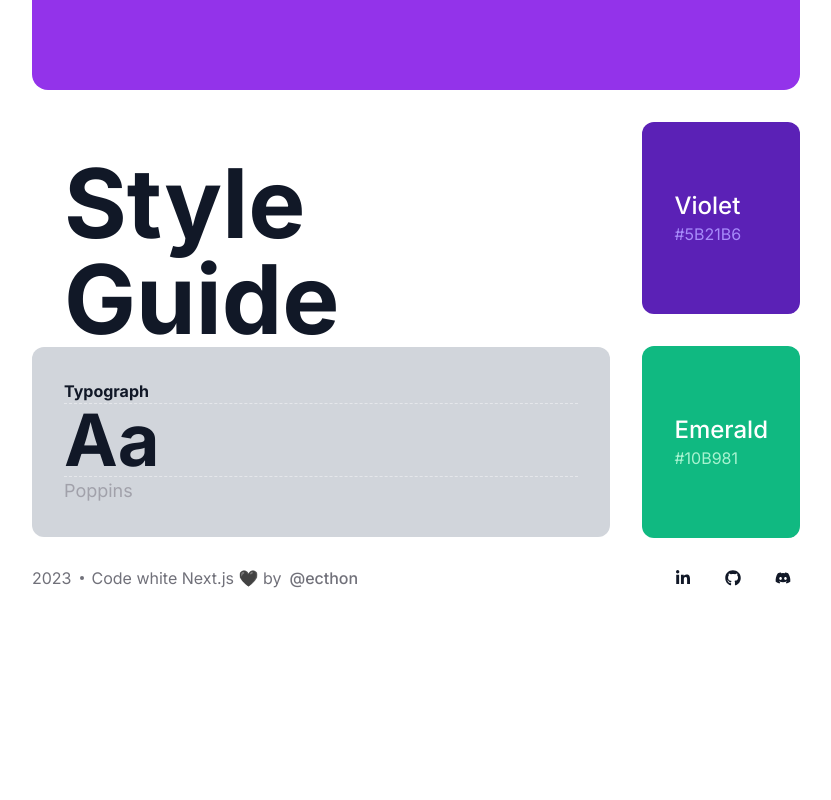
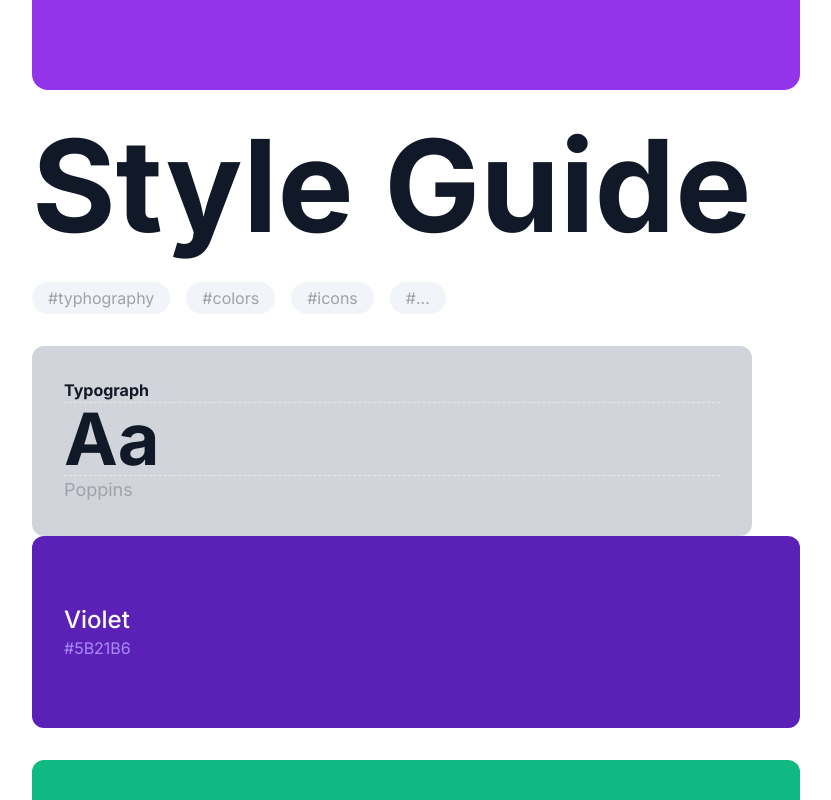
Before and after one commit to ecthon/ecthon-app-2023, a Next.js app: page / in a window 1280 px wide. Shown: the part 1840-2640 px from the top of the page, without its empty margins (224-1055 px from the left). Before the commit the page ends 2458 px from the top, so only its background shows below. Built offline with nearby package versions, Linux system fonts and the light colour scheme.

Commit message:
style: responsive StyleGuide section

```diff
--- a/src/app/page.tsx
+++ b/src/app/page.tsx
@@ -2,7 +2,7 @@ import { Footer } from "@/components/Footer";
 import { Header } from "@/components/Header";
 import { Heading } from "@/components/sections/Heading";
 import { Projects } from "@/components/sections/Projects";
-import { UIGuide } from "@/components/sections/UIGuide.tsx";
+import { UIGuide } from "@/components/sections/StyleGuide";
 
 export default function Home() {
   return (
--- /dev/null
+++ b/src/components/sections/StyleGuide/index.tsx
@@ -0,0 +1,34 @@
+export function UIGuide() {
+    return (
+        <section className="flex w-3/5 max-sm:w-4/5 h-auto mx-auto rounded-2xl mt-8">
+            <div className="flex flex-wrap w-full max-sm:w-100% h-auto items-center justify-between gap-x-8 max-sm:gap-y-4">
+                <div className="flex flex-wrap flex-col gap-8">
+                    <div className="flex flex-col h-48 max-sm:h-auto gap-8 rounded-xl">
+                        <p className="font-bold text-gray-900 text-9xl max-sm:text-5xl">Style Guide</p>
+                        <div className="flex flex-wrap gap-4 max-sm:w-100%">
+                            <span className="text-zinc-400 max-sm:text-base bg-slate-100 rounded-full px-4 py-1">#typhography</span>
+                            <span className="text-zinc-400 max-sm:text-base bg-slate-100 rounded-full px-4 py-1">#colors</span>
+                            <span className="text-zinc-400 max-sm:text-base bg-slate-100 rounded-full px-4 py-1">#icons</span>
+                            <span className="text-zinc-400 max-sm:text-base bg-slate-100 rounded-full px-4 py-1">#...</span>
+                        </div>
+                    </div>
+                    <div className="flex flex-col w-50% bg-gray-300 p-8 rounded-xl divide-y divide-dashed">
+                        <p className="flex text-gray-900 font-bold">Typograph</p>
+                        <p className="flex text-gray-900 text-7xl font-bold">Aa</p>
+                        <p className="flex text-lg text-zinc-400">Poppins</p>
+                    </div>
+                </div>
+                <div className="flex flex-col gap-8 max-sm:gap-4 flex-1">
+                    <div className="flex flex-col h-48 p-8 justify-center bg-violet-800 rounded-xl">
+                        <p className="text-2xl font-medium text-white">Violet</p>
+                        <p className="text-violet-400">#5B21B6</p>
+                    </div>
+                    <div className="flex flex-col h-48 p-8 justify-center bg-emerald-500 rounded-xl">
+                        <p className="text-2xl font-medium text-white">Emerald</p>
+                        <p className="text-emerald-200">#10B981</p>
+                    </div>
+                </div>
+            </div>
+        </section>
+    )
+}
--- a/src/components/sections/UIGuide.tsx/index.tsx
+++ /dev/null
@@ -1,34 +0,0 @@
-export function UIGuide() {
-    return (
-        <div className="flex w-3/5 h-auto mx-auto rounded-2xl mt-8">
-            <div className="flex w-full mb:flex-col items-center justify-between gap-x-8">
-                <div className="flex flex-col gap-8">
-                    <div className="flex flex-col h-48 gap-8 p-8 rounded-xl">
-                        <p className="font-bold text-gray-900 text-9xl md:text-8xl">Style Guide</p>
-                        <div className="flex gap-4">
-                            <span className="text-zinc-400 bg-slate-100 rounded-full px-4 py-1">#typhography</span>
-                            <span className="text-zinc-400 bg-slate-100 rounded-full px-4 py-1">#colors</span>
-                            <span className="text-zinc-400 bg-slate-100 rounded-full px-4 py-1">#icons</span>
-                            <span className="text-zinc-400 bg-slate-100 rounded-full px-4 py-1">#...</span>
-                        </div>
-                    </div>
-                    <div className="flex flex-col w-50% bg-gray-300 p-8 rounded-xl divide-y divide-dashed">
-                        <p className="flex text-gray-900 font-bold">Typograph</p>
-                        <p className="flex text-gray-900 text-7xl font-bold">Aa</p>
-                        <p className="flex text-lg text-zinc-400">Poppins</p>
-                    </div>
-                </div>
-                <div className="flex flex-col gap-8 flex-1">
-                    <div className="flex flex-col h-48 p-8 justify-center bg-violet-800 rounded-xl">
-                        <p className="text-2xl font-medium text-white">Violet</p>
-                        <p className="text-violet-400">#5B21B6</p>
-                    </div>
-                    <div className="flex flex-col h-48 p-8 justify-center bg-emerald-500 rounded-xl">
-                        <p className="text-2xl font-medium text-white">Emerald</p>
-                        <p className="text-emerald-200">#10B981</p>
-                    </div>
-                </div>
-            </div>
-        </div>
-    )
-}
--- a/tsconfig.json
+++ b/tsconfig.json
@@ -22,6 +22,6 @@
       "@/*": ["./src/*"]
     }
   },
-  "include": ["next-env.d.ts", "**/*.ts", "**/*.tsx", ".next/types/**/*.ts"],
+  "include": ["next-env.d.ts", "**/*.ts", "**/*.tsx", ".next/types/**/*.ts", "src/components/sections/StyleGuide"],
   "exclude": ["node_modules"]
 }
```
